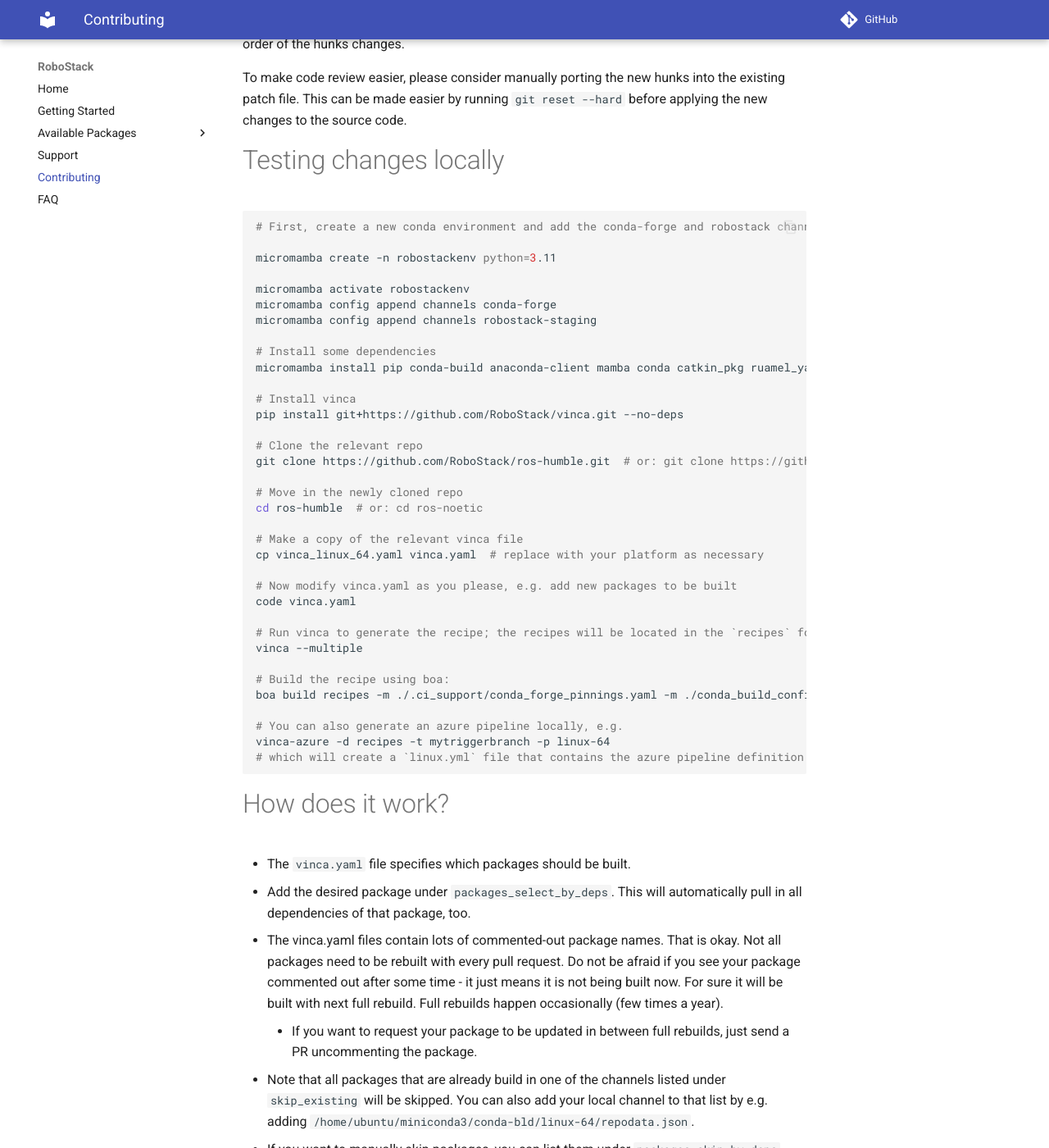
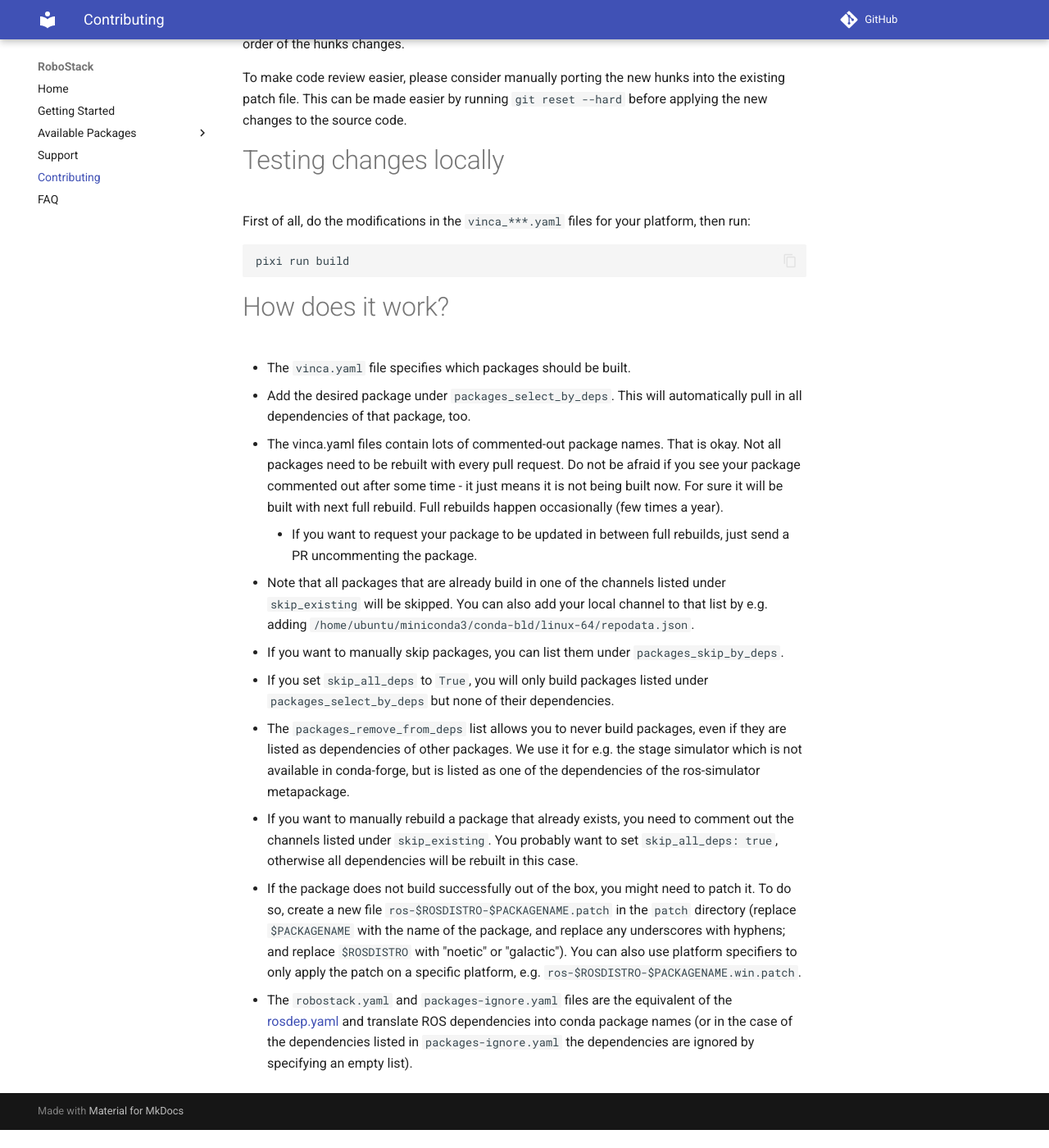
Before and after one commit to RoboStack/robostack.github.io, an MkDocs documentation site: the page built from docs/Contributing.md, in a window 1280 px wide and 1400 px high, scrolled down 1575 px. Shown: the whole window at 82% size. Built offline with MkDocs 1.6.1 and Material for MkDocs 9.7.7, drawn with Linux system fonts in a browser that asks for light colours; comment, search, counter and statistics services are not loaded; after the commit the page ends 2953 px from its top, so only the background shows below that.

Commit message:
Update commands for local testing

````diff
--- a/docs/Contributing.md
+++ b/docs/Contributing.md
@@ -45,45 +45,14 @@ To make code review easier, please consider manually porting the new hunks into
 
 # Testing changes locally
 
+First of all, do the modifications in the `vinca_***.yaml` files for your platform, then run:
+
 ```bash
-# First, create a new conda environment and add the conda-forge and robostack channels:
-
-micromamba create -n robostackenv python=3.11
-
-micromamba activate robostackenv
-micromamba config append channels conda-forge
-micromamba config append channels robostack-staging
-
-# Install some dependencies
-micromamba install pip conda-build anaconda-client mamba conda catkin_pkg ruamel_yaml rosdistro empy networkx requests boa
-
-# Install vinca
-pip install git+https://github.com/RoboStack/vinca.git --no-deps
-
-# Clone the relevant repo
-git clone https://github.com/RoboStack/ros-humble.git  # or: git clone https://github.com/RoboStack/ros-noetic.git
-
-# Move in the newly cloned repo
-cd ros-humble  # or: cd ros-noetic
-
-# Make a copy of the relevant vinca file
-cp vinca_linux_64.yaml vinca.yaml  # replace with your platform as necessary
-
-# Now modify vinca.yaml as you please, e.g. add new packages to be built
-code vinca.yaml
-
-# Run vinca to generate the recipe; the recipes will be located in the `recipes` folder
-vinca --multiple
-
-# Build the recipe using boa:
-boa build recipes -m ./.ci_support/conda_forge_pinnings.yaml -m ./conda_build_config.yaml
-
-# You can also generate an azure pipeline locally, e.g.
-vinca-azure -d recipes -t mytriggerbranch -p linux-64
-# which will create a `linux.yml` file that contains the azure pipeline definition
+pixi run build
 ```
 
 # How does it work?
+
 - The `vinca.yaml` file specifies which packages should be built.
   - Add the desired package under `packages_select_by_deps`. This will automatically pull in all dependencies of that package, too.
   - The vinca.yaml files contain lots of commented-out package names. That is okay. Not all packages need to be rebuilt with every pull request. Do not be afraid if you see your package commented out after some time - it just means it is not being built now. For sure it will be built with next full rebuild. Full rebuilds happen occasionally (few times a year).
````
